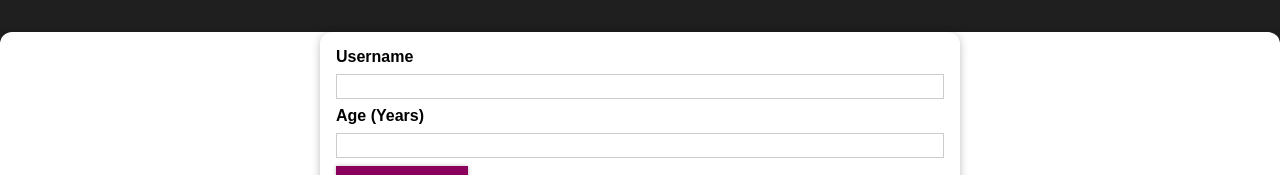
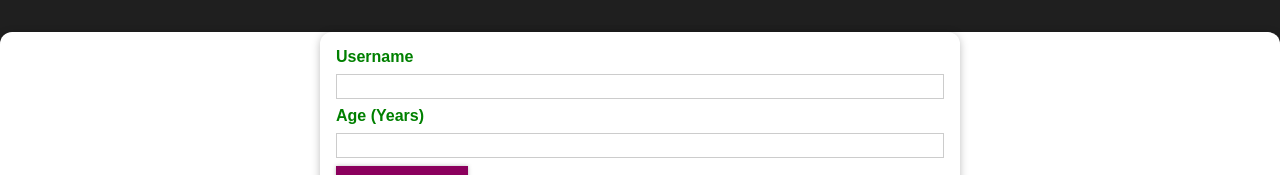
Before and after one commit to CoolShivas/React_Registration_Form, a React (Vite) app in the folder User_Details_Form/: page / in a window 1280 px wide. Shown: the top 175 px of the page. Built offline with nearby package versions, Linux system fonts and the light colour scheme.

Commit message:
Conditional_Label_Red_ofBlankField_OnBtn

```diff
--- a/User_Details_Form/src/components/InputForm.jsx
+++ b/User_Details_Form/src/components/InputForm.jsx
@@ -9,6 +9,7 @@ const InputForm = ({ handleOnAddDetailsOnBtnABC }) => {
 
     const [valUser, setUser] = useState('');
     const [valNumber, setNumber] = useState('');
+    const [valFieldBlankColor, setFieldBlankColor] = useState(true);
 
     const handleOnChangeUserName = (event) => {
         console.log(event.target.value);
@@ -24,6 +25,7 @@ const InputForm = ({ handleOnAddDetailsOnBtnABC }) => {
         event.preventDefault();
         console.log('submitted')
         if (valUser.trim().length === 0 && valNumber.trim().length === 0) {
+            setFieldBlankColor(false);
             return;
         }
         handleOnAddDetailsOnBtnABC(valUser, valNumber);
@@ -36,18 +38,23 @@ const InputForm = ({ handleOnAddDetailsOnBtnABC }) => {
         <form onSubmit={handleOnSubmit}>
             <div className="main_div">
                 <div>
-                    <label htmlFor="username"> Username </label>
+                    <label htmlFor="username"
+                        style={{ color: !valFieldBlankColor ? "red" : "green" }}
+                    > Username </label>
                 </div>
 
                 <div>
                     <input type="text" id="username"
                         onChange={handleOnChangeUserName}
                         value={valUser}
+
                     />
                 </div>
 
                 <div>
-                    <label htmlFor="age"> Age (Years) </label>
+                    <label htmlFor="age"
+                        style={{ color: !valFieldBlankColor ? "red" : "green" }}
+                    > Age (Years) </label>
                 </div>
 
                 <div>
```
